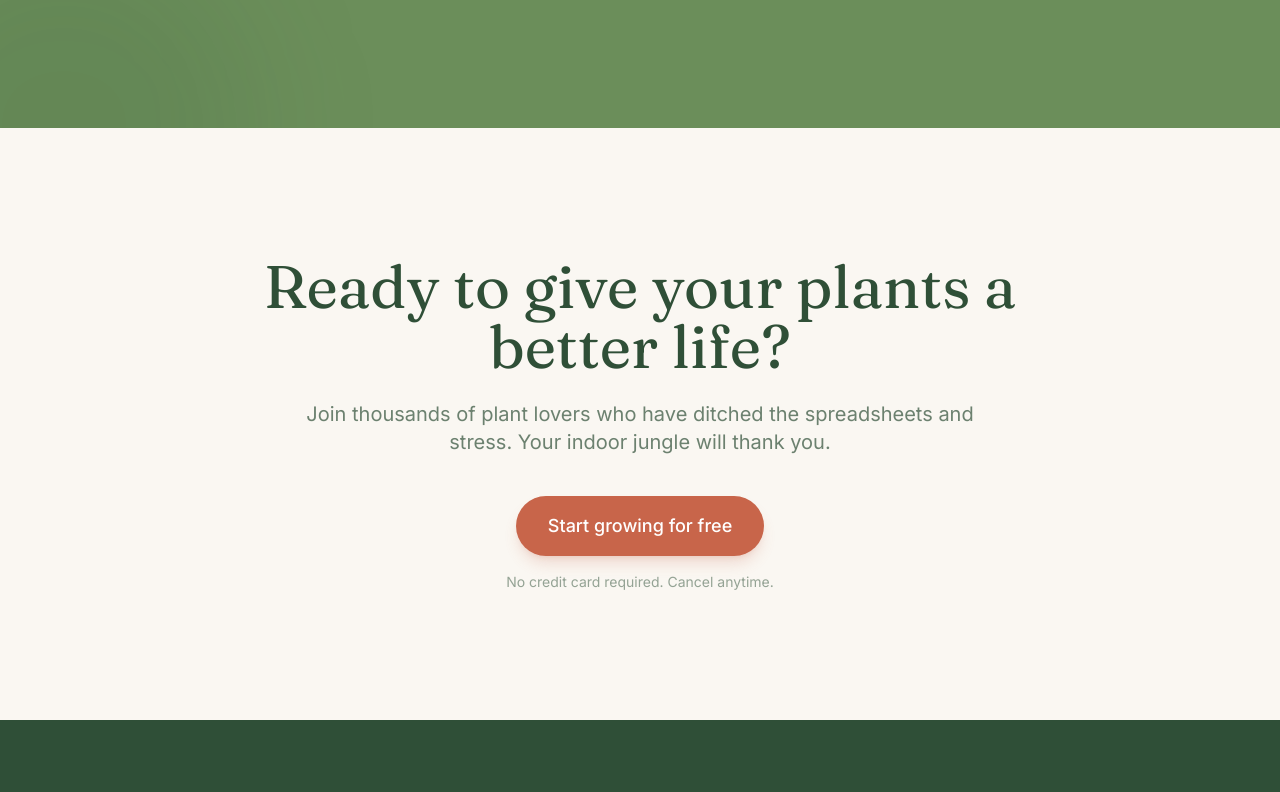
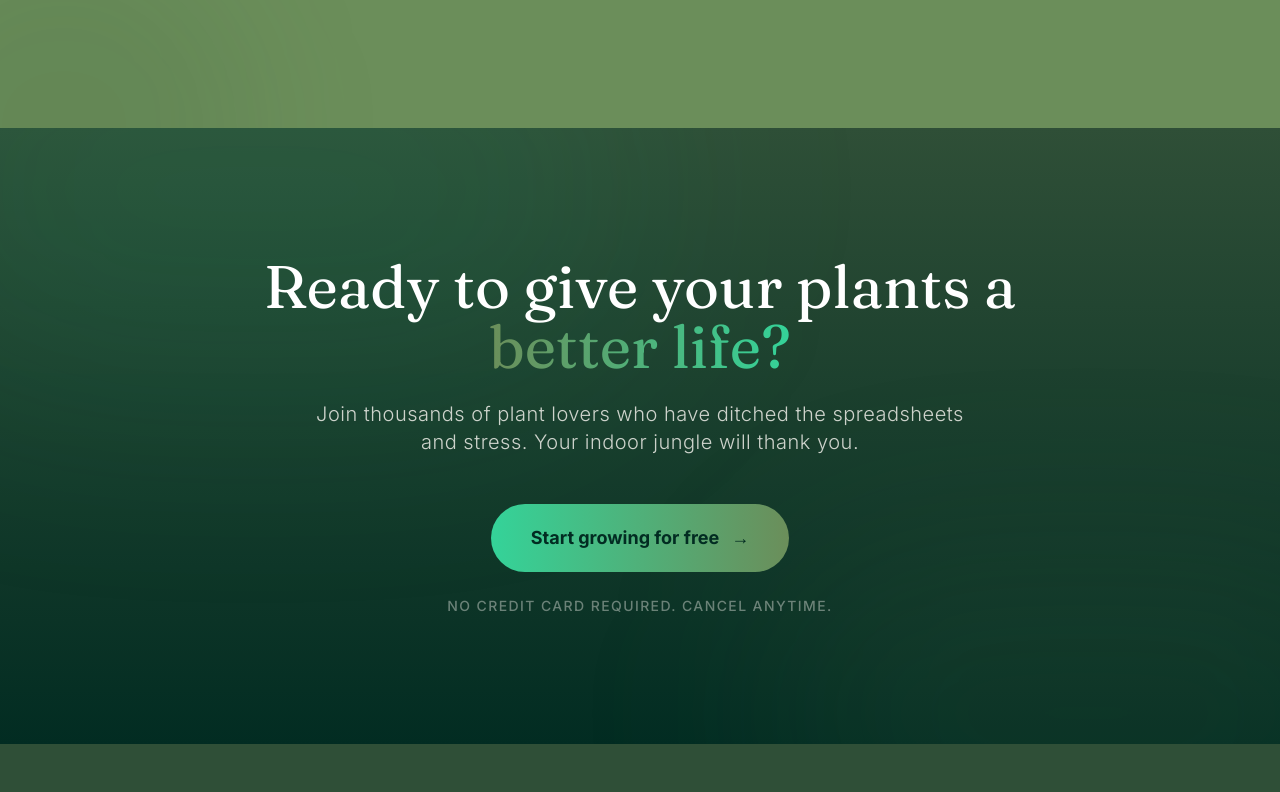
Before and after one commit to SamarSiddiqui/Sproutly, a Next.js app: page / in a window 1280 px wide. Shown: the part 6028-6820 px from the top of the page. Built offline with nearby package versions, Linux system fonts and the light colour scheme; no server answers.

Commit message:
style(landing): completely redesign final cta with immersive dark mode gradients and glowing buttons

```diff
--- a/src/components/PreLogin/FinalCta.tsx
+++ b/src/components/PreLogin/FinalCta.tsx
@@ -40,23 +40,28 @@ export function FinalCta({ onNavigate }: FinalCtaProps) {
   }, []);
 
   return (
-    <section ref={sectionRef} className="py-24 md:py-32 bg-sproutly-cream">
-      <div className="max-w-4xl mx-auto px-6 md:px-12 text-center">
+    <section ref={sectionRef} className="relative py-24 md:py-32 overflow-hidden bg-gradient-to-b from-sproutly-forest to-emerald-950">
+      {/* Dark Mode Glow Orbs */}
+      <div className="absolute top-[-20%] left-[-10%] w-[60%] h-[60%] rounded-full bg-emerald-500/10 blur-[120px] pointer-events-none" />
+      <div className="absolute bottom-[-20%] right-[-10%] w-[50%] h-[50%] rounded-full bg-sproutly-sage/10 blur-[100px] pointer-events-none" />
+
+      <div className="relative z-10 max-w-4xl mx-auto px-6 md:px-12 text-center">
         <div ref={contentRef}>
-          <h2 className="text-4xl md:text-5xl lg:text-6xl font-serif text-sproutly-forest mb-6">
-            Ready to give your plants a better life?
+          <h2 className="text-4xl md:text-5xl lg:text-6xl font-serif text-white mb-6">
+            Ready to give your plants a <span className="text-transparent bg-clip-text bg-gradient-to-r from-sproutly-sage to-emerald-400">better life?</span>
           </h2>
-          <p className="text-lg md:text-xl text-sproutly-forest/70 mb-10 max-w-2xl mx-auto">
+          <p className="text-lg md:text-xl text-sproutly-cream/80 mb-12 max-w-2xl mx-auto font-light tracking-wide">
             Join thousands of plant lovers who have ditched the spreadsheets and
             stress. Your indoor jungle will thank you.
           </p>
           <button
             onClick={() => onNavigate('signup')}
-            className="bg-sproutly-terracotta text-white px-8 py-4 rounded-full text-lg font-medium hover:bg-sproutly-terracotta/90 transition-colors shadow-lg shadow-sproutly-terracotta/20"
+            className="group flex items-center justify-center gap-3 mx-auto bg-gradient-to-r from-emerald-400 to-sproutly-sage text-emerald-950 px-10 py-5 rounded-full text-lg font-bold hover:shadow-[0_0_40px_rgba(52,211,153,0.3)] transition-all duration-300 hover:-translate-y-1"
           >
             Start growing for free
+            <span className="transition-transform duration-300 group-hover:translate-x-1">→</span>
           </button>
-          <p className="mt-4 text-sm text-sproutly-forest/50">
+          <p className="mt-6 text-sm text-sproutly-cream/40 uppercase tracking-widest font-medium">
             No credit card required. Cancel anytime.
           </p>
         </div>
```
